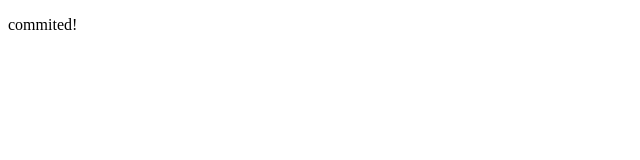
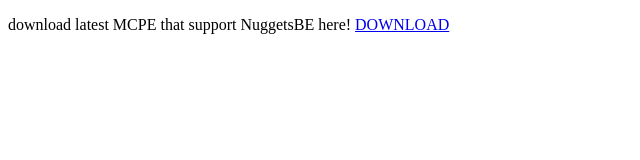
Before and after one commit to kehnangorgonio/kehnangorgonio.github.io, a plain HTML site: page index.html in a window 1280 px wide. Shown: the whole page, without its empty margins (0-640 px from the left). Drawn offline with Linux system fonts and the light colour scheme.

Commit message:
Update index.html

```diff
--- a/index.html
+++ b/index.html
@@ -8,6 +8,8 @@
  </head>
  <body>
   <p>
-   commited!
+   download latest MCPE that support NuggetsBE here!
+
+   <a href="mcpe.apk" download> DOWNLOAD </a>
   </p>
  </body>
```
